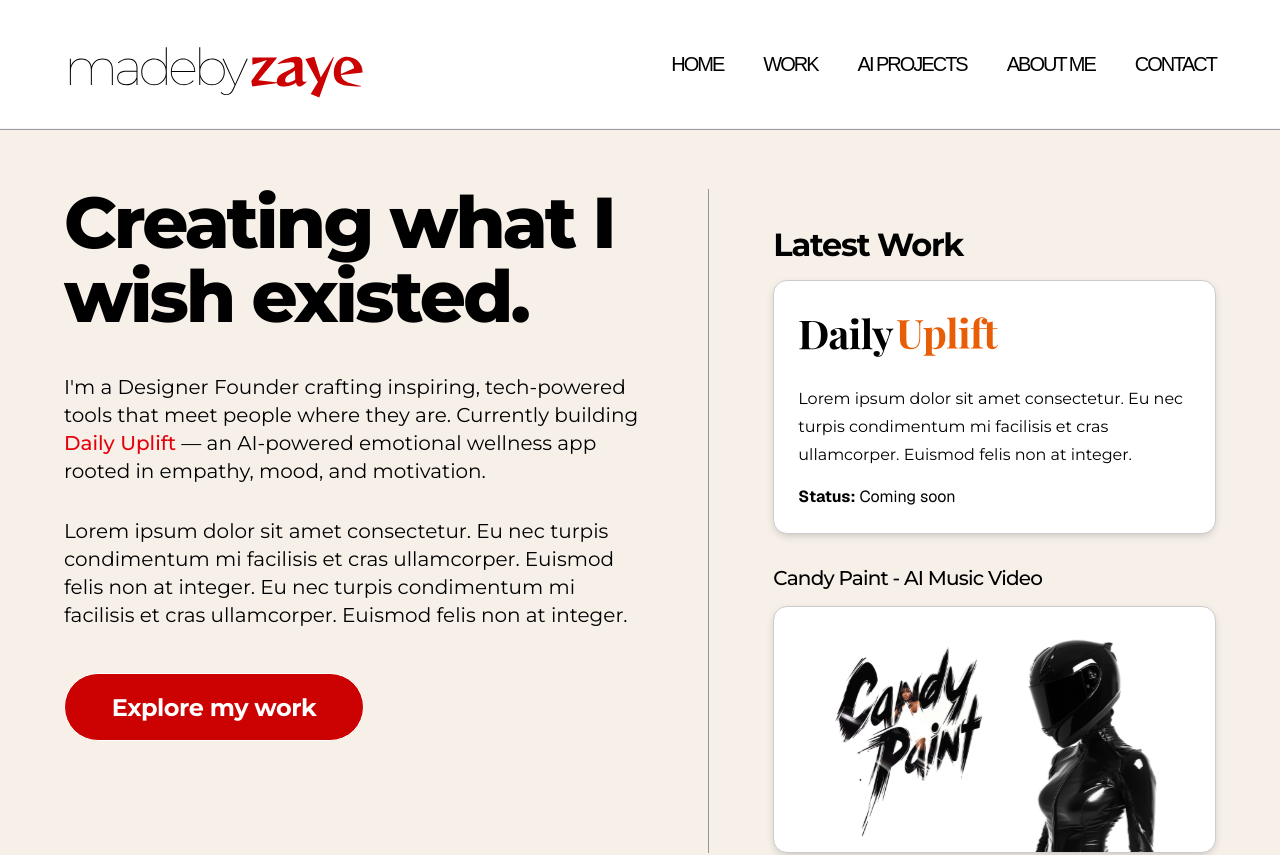
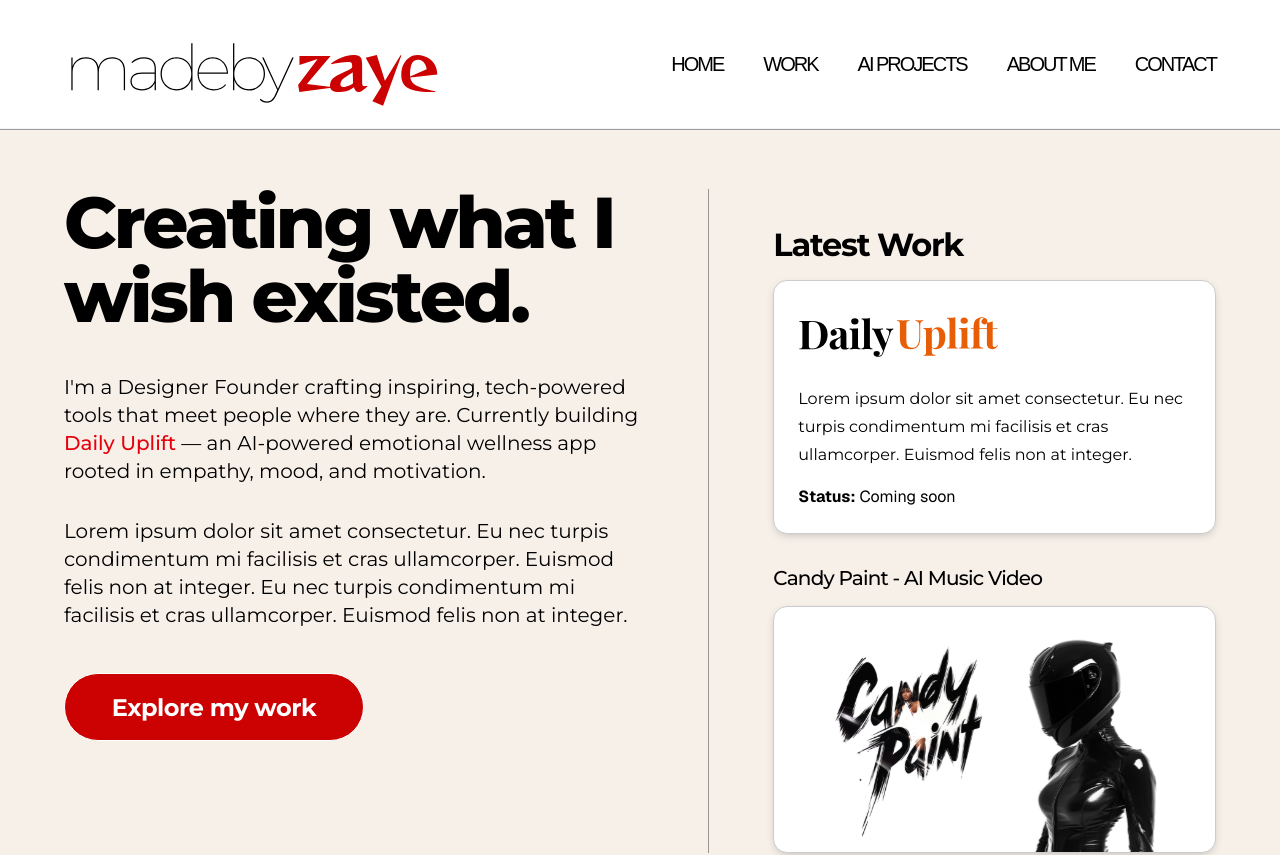
Before and after one commit to zayeflowers/madebyzaye-portfolio, a Next.js app: page / in a window 1280 px wide. Shown: the top 855 px of the page. Built offline with nearby package versions, Linux system fonts and the light colour scheme; a web font is replaced by a local one.

Commit message:
Increase madebyzayelogo.svg size by 25% on all screen sizes

```diff
--- a/app/components/FeaturedProjects.tsx
+++ b/app/components/FeaturedProjects.tsx
@@ -15,7 +15,7 @@ interface ProjectCardProps {
 const ProjectCard: React.FC<ProjectCardProps> = ({ title, href, imageSrc, bgColor = '#f0f0f0' }) => {
   return (
     <Link href={href}>
-      <div className="bg-white rounded-[16px] h-[223px] w-full max-w-[373px] mx-auto shadow-md hover:shadow-lg transition-shadow duration-300 overflow-hidden relative">
+      <div className="bg-white rounded-[16px] h-[223px] w-full md:max-w-[373px] mx-auto shadow-md hover:shadow-lg transition-shadow duration-300 overflow-hidden relative">
         {imageSrc && (
           <div className="relative h-full w-full">
             <Image
@@ -47,7 +47,7 @@ const FeaturedProjects: React.FC = () => {
           Featured Projects
         </h2>
 
-        <div className="grid grid-cols-1 md:grid-cols-2 lg:grid-cols-3 gap-6 md:gap-[16px] max-w-full overflow-x-auto">
+        <div className="grid grid-cols-1 md:grid-cols-2 lg:grid-cols-3 gap-6 md:gap-[16px] w-full overflow-x-auto">
           <ProjectCard
             title="US Bank Case Study"
             href="/projects/us-bank"
--- a/app/components/Navbar.tsx
+++ b/app/components/Navbar.tsx
@@ -21,9 +21,9 @@ const Navbar: React.FC = () => {
             <Image
               src="/madebyzayelogo.svg"
               alt="MadebyZaye Logo"
-              width={377}
-              height={93}
-              className="w-[180px] sm:w-[250px] md:w-[300px] h-auto"
+              width={471}
+              height={116}
+              className="w-[225px] sm:w-[312px] md:w-[375px] h-auto"
               priority
             />
           </Link>
```
